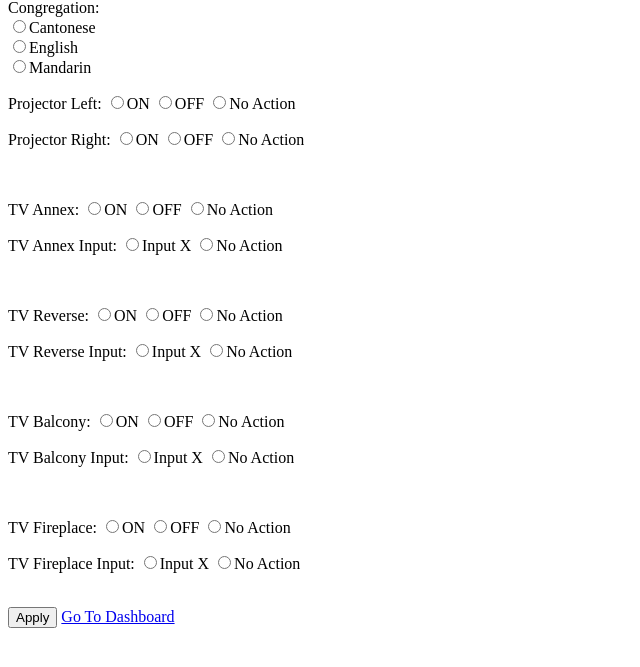
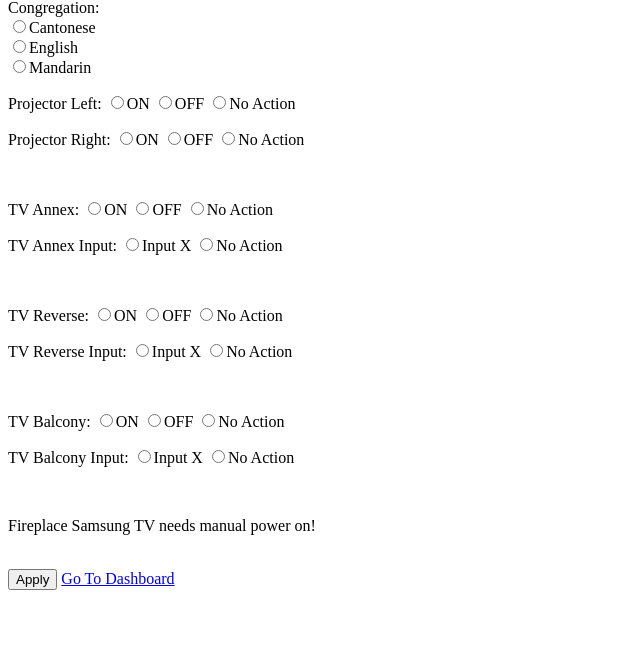
Before and after one commit to andrewngai/TVProjRemoteServer, a Flask app: page /presetconfig in a window 1280 px wide. Shown: the part 81-748 px from the top of the page, without its empty margins (0-640 px from the left). Run offline with Flask 2, Linux system fonts and the light colour scheme.

Commit message:
removed fireplaceTV (fireplace tv "samsung "does not have RS232)

```diff
--- a/static/presetconfig.js
+++ b/static/presetconfig.js
@@ -23,8 +23,7 @@ function isFormValid(){
     var isTvReverseInputValid   = isFieldValid("tvReverseInput");
     var isTvBalconyValid        = isFieldValid("tvBalcony");
     var isTvBalconyInputValid   = isFieldValid("tvBalconyInput");
-    var isTvFireplaceValid      = isFieldValid("tvFireplace");
-    var isTvFireplaceInputValid = isFieldValid("tvFireplaceInput");
+
 
     return isConSelValid &&
            isProjLeftValid &&
@@ -34,9 +33,7 @@ function isFormValid(){
            isTvReverseValid &&
            isTvReverseInputValid &&
            isTvBalconyValid &&
-           isTvBalconyInputValid &&
-           isTvFireplaceValid &&
-           isTvFireplaceInputValid ;
+           isTvBalconyInputValid ;
 }
 
 
@@ -187,28 +184,4 @@ function applyPreset(){
             alert("tvBalconyInput default action");
     }
 
-    switch(presetJson.tvFireplace){
-        case 'on':
-            document.getElementById("tvFireplaceOnRadio").checked = true;
-            break;
-        case 'off':
-            document.getElementById("tvFireplaceOffRadio").checked = true;
-            break;
-        case 'na':
-            document.getElementById("tvFireplaceNARadio").checked = true;
-            break;
-        default:
-            alert("tvBalcony default action");
-    }
-    switch(presetJson.tvFireplaceInput){
-        case 'input':
-            document.getElementById("tvFireplaceInputDefaultRadio").checked = true;
-            break;
-        case 'na':
-            document.getElementById("tvFireplaceInputNARadio").checked = true;
-            break;
-        default:
-            alert("tvFireplaceInput default action");
-    }
-
 }
--- a/templates/presetconfig.html
+++ b/templates/presetconfig.html
@@ -73,19 +73,8 @@
 
         </p>
         <br>
-        <p>
-            TV Fireplace:
-            <label><input type="radio" id="tvFireplaceOnRadio"      name="tvFireplace" value="on">ON</label>
-            <label><input type="radio" id="tvFireplaceOffRadio"     name="tvFireplace" value="off">OFF</label>
-            <label><input type="radio" id="tvFireplaceNARadio"      name="tvFireplace" value="na">No Action</label>
-        </p>
 
-        <p>
-            TV Fireplace Input:
-            <label><input type="radio" id="tvFireplaceInputDefaultRadio"    name="tvFireplaceInput" value="input">Input X</label>
-            <label><input type="radio" id="tvFireplaceInputNARadio"         name="tvFireplaceInput" value="na">No Action</label>
-
-        </p>
+        <p>Fireplace Samsung TV needs manual power on!</p>
         <br>
 
     </form>
```
